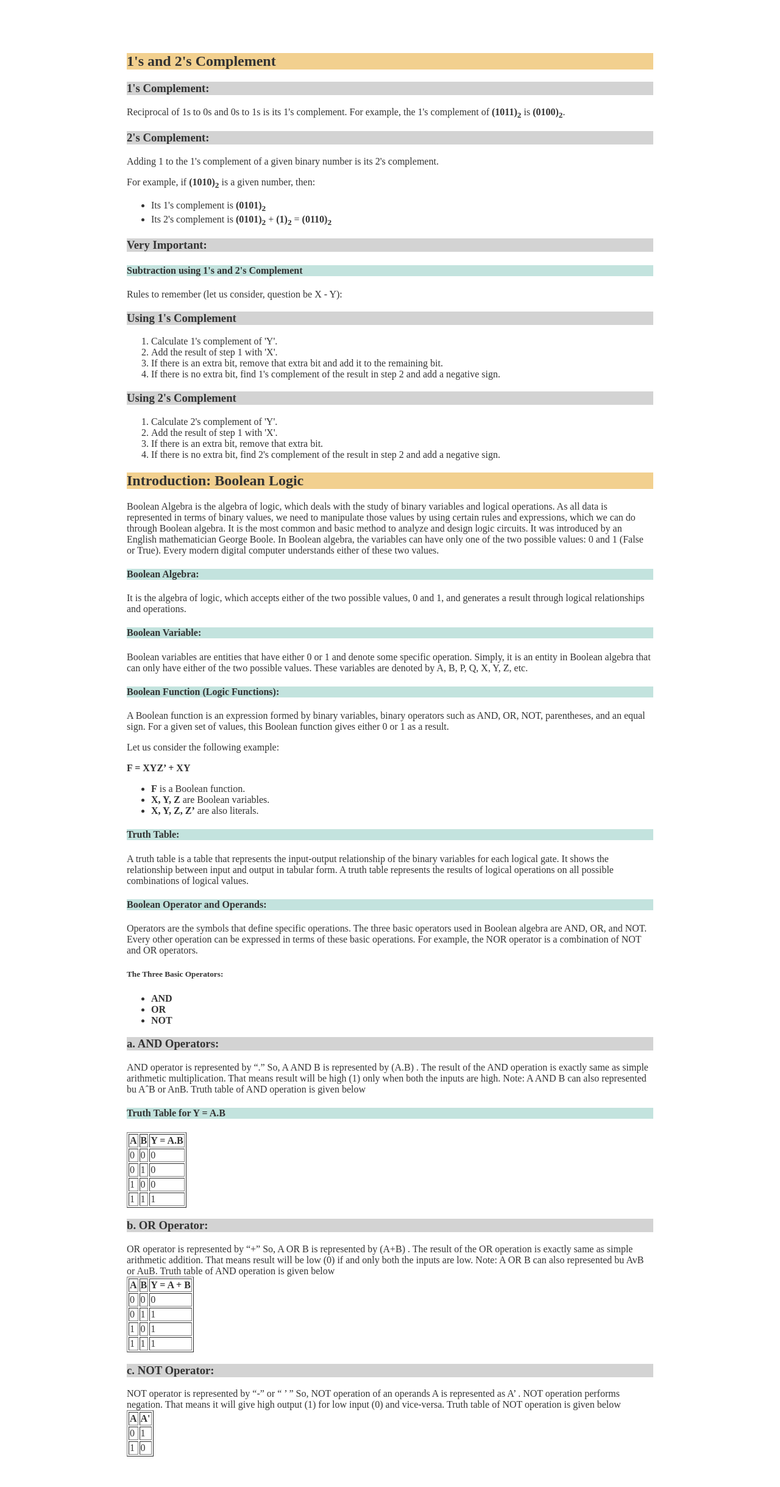
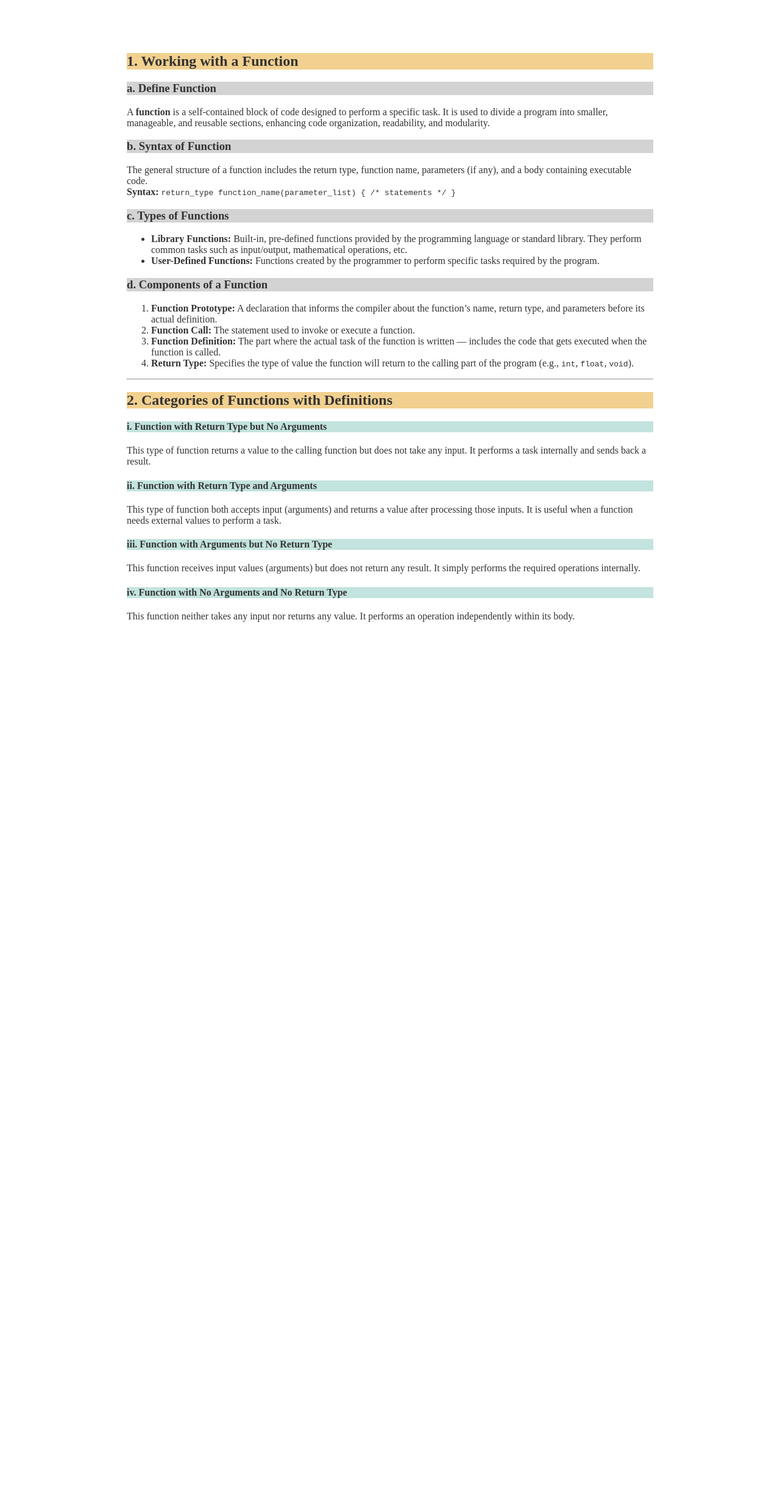
Before and after one commit to Kritma-905-11I/syl-g-12, a plain HTML site: page 2.html in a window 1280 px wide. Shown: the part 171-2610 px from the top of the page at 61% size. After the commit the page ends 1241 px from the top, so only its background shows below. Drawn offline with Linux system fonts and the light colour scheme.

Commit message:
Update 2.html

```diff
--- a/2.html
+++ b/2.html
@@ -1,6 +1,6 @@
 <!doctype html>
 <html>
-<head><title> chapter1</title>
+<head><title> CHAPTER 2</title>
 <style>
 div{
   margin: 50px 200px 50px 200px;
@@ -10,158 +10,61 @@ div{
  </head>
 <body>
 <p  >
-<h1 class="gut" >Chapter 2: NUMBER SYSTEM</h1><br>
+<h1 class="gut" >C programming  </h1><br>
 
 
 <div>
-<h2>1's and 2's Complement</h2>
+ <h2>1. Working with a Function</h2>
 
-<h3>1's Complement:</h3>
-<p>Reciprocal of 1s to 0s and 0s to 1s is its 1's complement. For example, the 1's complement of <strong>(1011)<sub>2</sub></strong> is <strong>(0100)<sub>2</sub></strong>.</p>
+  <h3>a. Define Function</h3>
+  <p>
+    A <strong>function</strong> is a self-contained block of code designed to perform a specific task. It is used to divide a program into smaller, manageable, and reusable sections, enhancing code organization, readability, and modularity.
+  </p>
 
-<h3>2's Complement:</h3>
-<p>Adding 1 to the 1's complement of a given binary number is its 2's complement.</p>
-<p>For example, if <strong>(1010)<sub>2</sub></strong> is a given number, then:</p>
-<ul>
-    <li>Its 1's complement is <strong>(0101)<sub>2</sub></strong></li>
-    <li>Its 2's complement is <strong>(0101)<sub>2</sub></strong> + <strong>(1)<sub>2</sub></strong> = <strong>(0110)<sub>2</sub></strong></li>
-</ul>
+  <h3>b. Syntax of Function</h3>
+  <p>
+    The general structure of a function includes the return type, function name, parameters (if any), and a body containing executable code.<br>
+    <strong>Syntax:</strong> <code>return_type function_name(parameter_list) { /* statements */ }</code>
+  </p>
 
-<h3>Very Important:</h3>
-<h4>Subtraction using 1's and 2's Complement</h4>
-<p>Rules to remember (let us consider, question be X - Y):</p>
+  <h3>c. Types of Functions</h3>
+  <ul>
+    <li><strong>Library Functions:</strong> Built-in, pre-defined functions provided by the programming language or standard library. They perform common tasks such as input/output, mathematical operations, etc.</li>
+    <li><strong>User-Defined Functions:</strong> Functions created by the programmer to perform specific tasks required by the program.</li>
+  </ul>
 
-<h3>Using 1's Complement</h3>
-<ol>
-    <li>Calculate 1's complement of 'Y'.</li>
-    <li>Add the result of step 1 with 'X'.</li>
-    <li>If there is an extra bit, remove that extra bit and add it to the remaining bit.</li>
-    <li>If there is no extra bit, find 1's complement of the result in step 2 and add a negative sign.</li>
-</ol>
+  <h3>d. Components of a Function</h3>
+  <ol>
+    <li><strong>Function Prototype:</strong> A declaration that informs the compiler about the function’s name, return type, and parameters before its actual definition.</li>
+    <li><strong>Function Call:</strong> The statement used to invoke or execute a function.</li>
+    <li><strong>Function Definition:</strong> The part where the actual task of the function is written — includes the code that gets executed when the function is called.</li>
+    <li><strong>Return Type:</strong> Specifies the type of value the function will return to the calling part of the program (e.g., <code>int</code>, <code>float</code>, <code>void</code>).</li>
+  </ol>
 
-<h3>Using 2's Complement</h3>
-<ol>
-    <li>Calculate 2's complement of 'Y'.</li>
-    <li>Add the result of step 1 with 'X'.</li>
-    <li>If there is an extra bit, remove that extra bit.</li>
-    <li>If there is no extra bit, find 2's complement of the result in step 2 and add a negative sign.</li>
-</ol>
+  <hr>
 
+  <h2>2. Categories of Functions with Definitions</h2>
 
-<h2>Introduction: Boolean Logic</h2>
+  <h4>i. Function with Return Type but No Arguments</h4>
+  <p>
+    This type of function returns a value to the calling function but does not take any input. It performs a task internally and sends back a result.
+  </p>
 
-<p>Boolean Algebra is the algebra of logic, which deals with the study of binary variables and logical operations. As all data is represented in terms of binary values, we need to manipulate those values by using certain rules and expressions, which we can do through Boolean algebra. It is the most common and basic method to analyze and design logic circuits. It was introduced by an English mathematician George Boole. In Boolean algebra, the variables can have only one of the two possible values: 0 and 1 (False or True). Every modern digital computer understands either of these two values.</p>
+  <h4>ii. Function with Return Type and Arguments</h4>
+  <p>
+    This type of function both accepts input (arguments) and returns a value after processing those inputs. It is useful when a function needs external values to perform a task.
+  </p>
 
-<h4>Boolean Algebra:</h4>
-<p>It is the algebra of logic, which accepts either of the two possible values, 0 and 1, and generates a result through logical relationships and operations.</p>
+  <h4>iii. Function with Arguments but No Return Type</h4>
+  <p>
+    This function receives input values (arguments) but does not return any result. It simply performs the required operations internally.
+  </p>
 
-<h4>Boolean Variable:</h4>
-<p>Boolean variables are entities that have either 0 or 1 and denote some specific operation. Simply, it is an entity in Boolean algebra that can only have either of the two possible values. These variables are denoted by A, B, P, Q, X, Y, Z, etc.</p>
+  <h4>iv. Function with No Arguments and No Return Type</h4>
+  <p>
+    This function neither takes any input nor returns any value. It performs an operation independently within its body.
+  </p>
 
-<h4>Boolean Function (Logic Functions):</h4>
-<p>A Boolean function is an expression formed by binary variables, binary operators such as AND, OR, NOT, parentheses, and an equal sign. For a given set of values, this Boolean function gives either 0 or 1 as a result.</p>
-
-<p>Let us consider the following example:</p>
-
-<p><strong>F = XYZ’ + XY</strong></p>
-
-<ul>
-    <li><strong>F</strong> is a Boolean function.</li>
-    <li><strong>X, Y, Z</strong> are Boolean variables.</li>
-    <li><strong>X, Y, Z, Z’</strong> are also literals.</li>
-</ul>
-
-<h4>Truth Table:</h4>
-<p>A truth table is a table that represents the input-output relationship of the binary variables for each logical gate. It shows the relationship between input and output in tabular form. A truth table represents the results of logical operations on all possible combinations of logical values.</p>
-
-<h4>Boolean Operator and Operands:</h4>
-<p>Operators are the symbols that define specific operations. The three basic operators used in Boolean algebra are AND, OR, and NOT. Every other operation can be expressed in terms of these basic operations. For example, the NOR operator is a combination of NOT and OR operators.</p>
-
-<h5>The Three Basic Operators:</h5>
-<ul>
-    <li><strong>AND</strong></li>
-    <li><strong>OR</strong></li>
-    <li><strong>NOT</strong></li>
-</ul>
-<h3>a. AND Operators:</h3>
- AND operator is represented by “.” So, A AND B is represented by (A.B) . The  result of the AND operation is exactly same as simple arithmetic multiplication. That means result will be high (1) only when both the inputs are high. Note: A AND B can also represented bu  AˆB or AnB. Truth table of AND operation is given below
-
-<h4>Truth Table for Y = A.B</h4>
-
-<table border="1">
-  <tr>
-    <th>A</th>
-    <th>B</th>
-    <th>Y = A.B</th>
-  </tr>
-  <tr>
-    <td>0</td>
-    <td>0</td>
-    <td>0</td>
-  </tr>
-  <tr>
-    <td>0</td>
-    <td>1</td>
-    <td>0</td>
-  </tr>
-  <tr>
-    <td>1</td>
-    <td>0</td>
-    <td>0</td>
-  </tr>
-  <tr>
-    <td>1</td>
-    <td>1</td>
-    <td>1</td>
-  </tr>
-</table>
-
-<h3>b. OR Operator:</h3>
- OR operator is represented by “+” So, A OR B is represented by (A+B) . The  result of the OR operation is exactly same as simple arithmetic addition. That means result will be low (0) if and only both the inputs are low. Note: A OR B can also represented bu  AvB or AuB. Truth table of AND operation is given below
-<table border="1">
-  <tr>
-    <th>A</th>
-    <th>B</th>
-    <th>Y = A + B</th>
-  </tr>
-  <tr>
-    <td>0</td>
-    <td>0</td>
-    <td>0</td>
-  </tr>
-  <tr>
-    <td>0</td>
-    <td>1</td>
-    <td>1</td>
-  </tr>
-  <tr>
-    <td>1</td>
-    <td>0</td>
-    <td>1</td>
-  </tr>
-  <tr>
-    <td>1</td>
-    <td>1</td>
-    <td>1</td>
-  </tr>
-</table>
-
-<h3>c. NOT Operator: </h3>
-NOT operator is represented by “-” or “ ’ ”  So, NOT operation of an operands A is represented as A’ . NOT operation performs negation. That means it will give high output (1) for low input (0) and vice-versa. Truth table of NOT operation is given below
-<table border="1">
-  <tr>
-    <th>A</th>
-    <th>A'</th>
-  </tr>
-  <tr>
-    <td>0</td>
-    <td>1</td>
-  </tr>
-  <tr>
-    <td>1</td>
-    <td>0</td>
-  </tr>
-</table>
 
 
 </div>
```
